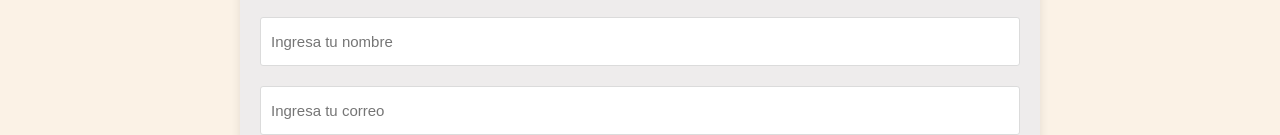
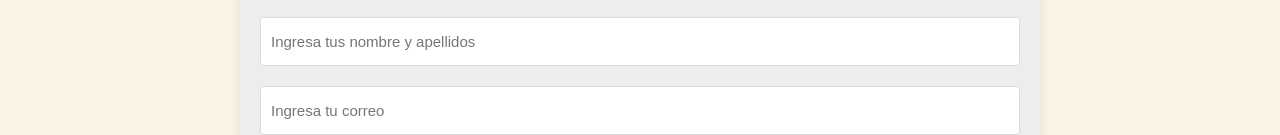
Before and after one commit to Aldmar1/francisco, a plain HTML site: page contacto.html in a window 1280 px wide. Shown: the part 766-901 px from the top of the page. Drawn offline with Linux system fonts and the light colour scheme.

Commit message:
modificación

```diff
--- a/contacto.html
+++ b/contacto.html
@@ -45,7 +45,7 @@
 
         </div>
         <form action="" auticomplete="off">
-            <input type="text" name="nombre" placeholder="Ingresa tu nombre" class="campo">
+            <input type="text" name="nombre" placeholder="Ingresa tus nombre y apellidos" class="campo">
             <input type="email" name="email" placeholder="Ingresa tu correo" class="campo">
             <textarea name="mensaje" placeholder="Ingresa tu mensaje" id=""></textarea>
 
```
